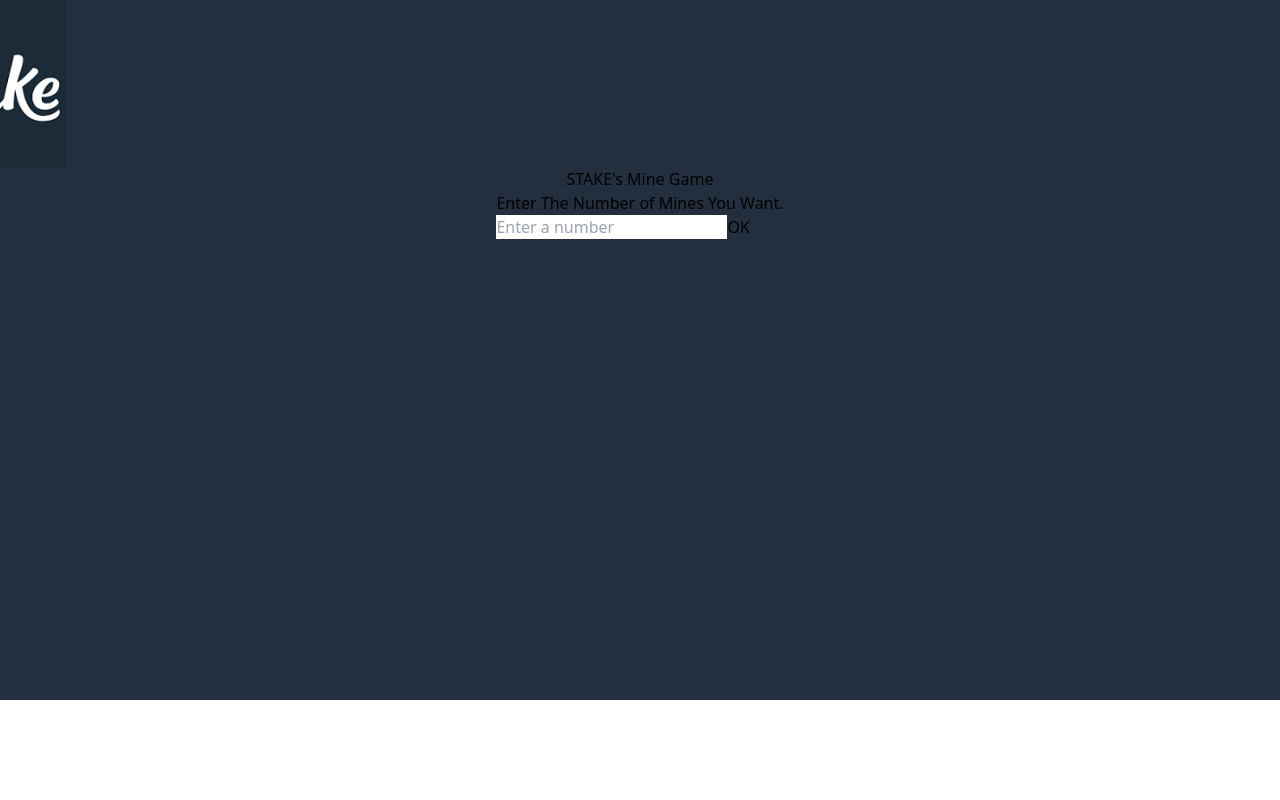
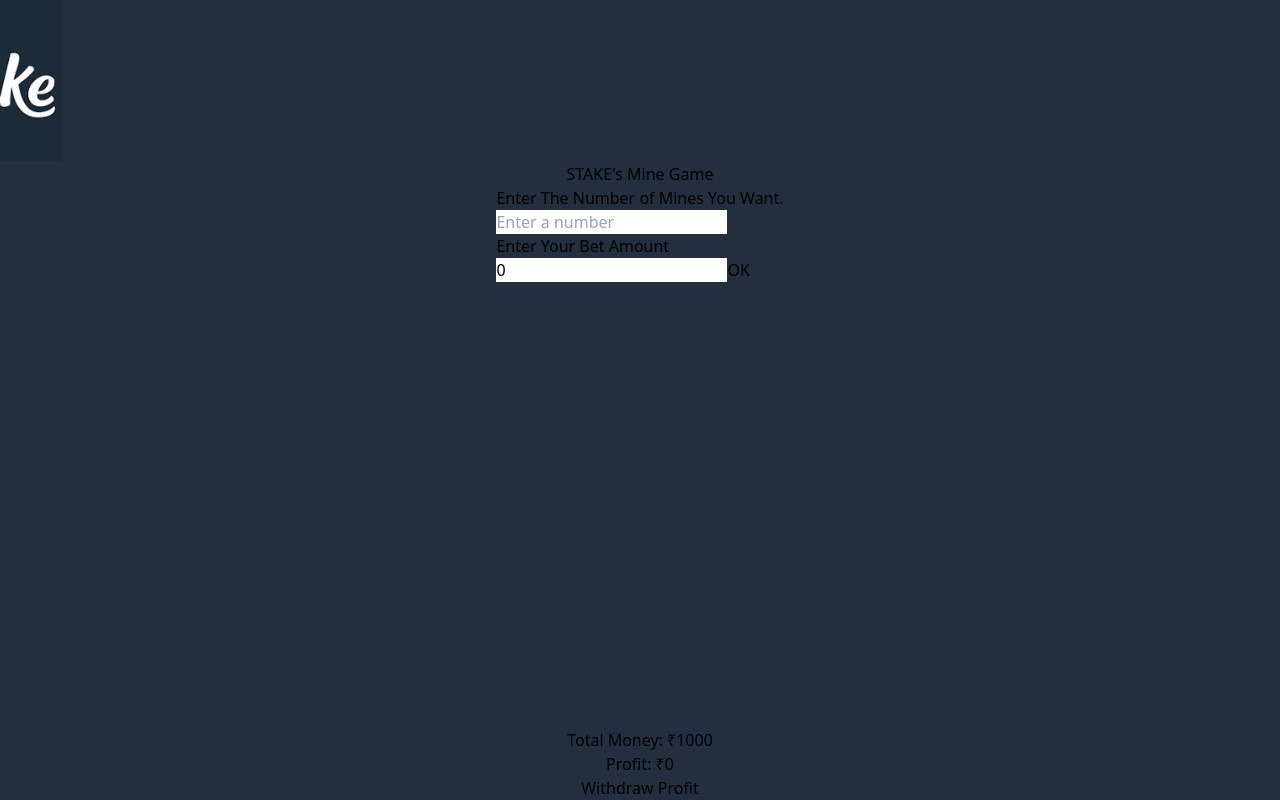
Before and after one commit to Rakshit412005/Stake-Mines-Game, a React (Vite) app in the folder StakeMinesGame/: page / in a window 1280 px wide. Both pictures are taken after a click on the button "OK". Built offline with nearby package versions, Linux system fonts and the light colour scheme.

Commit message:
added some spices.

```diff
--- a/StakeMinesGame/src/App.css
+++ b/StakeMinesGame/src/App.css
@@ -1,51 +1,45 @@
-.body{
+.body {
   background-color: #232f3e;
   display: flex;
   justify-content: space-evenly;
   align-items: center;
-  height: 700px;
+  height: 100vh;
   width: 100%;
   flex-direction: column;
 }
-.mainBox{
+
+.mainBox {
   height: 550px;
+  width: 550px;
+  background-size: cover;
+}
 
-  background-size: cover;
-  width:550px;
-}
-.smallBoxes{
-  /* background-image: url('images/diamond.jpg'); */
+.smallBoxes {
   background-size: cover;
   background-repeat: no-repeat;
+  cursor: pointer;
+}
 
+.stakeLogo {
+  height: 200px;
+  width: 200px;
+  background-image: url(images/stake.png);
+  background-repeat: no-repeat;
+  background-size: contain;
+}
 
+.sideStakeLogo {
+  margin-right: 1300px;
 }
-/* .testbox{
-  height: 100px;
-  width :100px;
-  background-image: url('images/Mine.png');
-  background-size: cover;
-  background-color: white;
-} */
 
- #numberInput{
-
- }
- .stakeLogo{
-    height: 200px;
-    width: 200px;
-    background-image: url(images/stake.png);
-    background-repeat: no-repeat;
-    background-size: contain;
-    /* margin-bottom: 300px; */
-
-  }
-  .sideStakeLogo{
-    margin-right: 1300px;
-
-
-  }
-
-.hide{
+.hide {
   display: none;
 }
+
+.message-box {
+  text-align: center;
+}
+
+.profit-box {
+  text-align: center;
+}
--- a/StakeMinesGame/src/App.jsx
+++ b/StakeMinesGame/src/App.jsx
@@ -1,95 +1,159 @@
-import { useState } from 'react'
-import './script.js'
-
-
-import './App.css'
+import { useState } from 'react';
+import './App.css';
 
 function App() {
-  var [hide,setHide]=useState(true)
-  const hideIt=()=>{
-    setHide(true)
-  }
-  const showIt=()=>{
-    setHide(false)
-  }
+  const [hide, setHide] = useState(true);
   const [value, setValue] = useState('');
   const [sideLogo, setSideLogo] = useState('');
+  const [mines, setMines] = useState([]);
+  const [clickedBoxes, setClickedBoxes] = useState(new Array(25).fill(false)); // Track clicked boxes
+  const [gameOver, setGameOver] = useState(false);
+  const [isGameLost, setIsGameLost] = useState(false); // Track if game is lost
+  const [betAmount, setBetAmount] = useState(0);
+  const [totalMoney, setTotalMoney] = useState(1000); // Starting money
+  const [profit, setProfit] = useState(0);
+  const [message, setMessage] = useState('');
+
+  const handleBetChange = (event) => {
+    setBetAmount(event.target.value);
+  };
 
   const handleChange = (event) => {
+    setValue(event.target.value);
+  };
 
+  const startGame = () => {
+    const numOfMines = parseInt(value);
+    const mineIndices = new Set();
+    while (mineIndices.size < numOfMines) {
+      const randomIndex = Math.floor(Math.random() * 25);
+      mineIndices.add(randomIndex);
+    }
+    setMines(Array.from(mineIndices));
+    setHide(false);
+    setSideLogo(true);
+    setGameOver(false);
+    setIsGameLost(false); // Reset game lost state
+    setProfit(0);
+    setMessage('');
+    setClickedBoxes(new Array(25).fill(false)); // Reset clicked boxes
+  };
 
-    setValue(event.target.value);
-    console.log(value);
+  const handleBoxClick = (index) => {
+    if (gameOver || clickedBoxes[index]) return;
 
+    const updatedClickedBoxes = [...clickedBoxes];
+    updatedClickedBoxes[index] = true;
+    setClickedBoxes(updatedClickedBoxes);
 
+    if (mines.includes(index)) {
+      setGameOver(true);
+      setIsGameLost(true); // Mark game as lost
+      setMessage(`Oops! You hit a mine. You lost ₹${betAmount}`);
+      setTotalMoney(totalMoney - betAmount);
+    } else {
+      setProfit(profit + betAmount * 0.5); // Increase profit with each correct click
+      setMessage(`Great! You found a diamond.`);
+    }
+  };
 
+  const handleWithdraw = () => {
+    setTotalMoney(totalMoney + profit);
+    setGameOver(true);
+    setMessage(`You withdrew ₹${profit}. Your total balance is ₹${totalMoney + profit}.`);
   };
-const unhideMainBox=()=>{
-  setHide(false);
-}
-const sideStakeLogo=()=>{
-  setSideLogo(true);
-}
 
-
+  const handleRestart = () => {
+    setHide(true); // Show input section again
+    setMessage('');
+    setProfit(0);
+    setClickedBoxes(new Array(25).fill(false)); // Reset clicked boxes
+  };
 
   return (
     <>
       <div className="body">
-    <div className={`stakeLogo ${sideLogo ? "sideStakeLogo":""}`}></div>
+        <div className={`stakeLogo ${sideLogo ? "sideStakeLogo" : ""}`}></div>
         <h1 className='text-white text-5xl font-bold mb-6'>STAKE's Mine Game</h1>
+
         <div id='enterNumBox' className={` ${!hide ? "hidden" : ""} flex justify-between items-center w-full h-32 flex-col  `}>
           <h1 className='text-white text-3xl font-bold'>Enter The Number of Mines You Want.</h1>
-     <input className='bg-blue-600 h-10 rounded-lg border-white text-white text-center border-2  '
+          <input
+            className='bg-blue-600 h-10 rounded-lg border-white text-white text-center border-2'
             id="numberInput"
             type="number"
             value={value}
-
             onChange={handleChange}
             placeholder="Enter a number"
           />
-            <button className='bg-blue-800 rounded-md h-8 w-14 border-white border-2 text-white' onClick={()=>{
-              unhideMainBox()
-              sideStakeLogo()
-            }} >OK</button>
+          <h1 className='text-white text-3xl font-bold'>Enter Your Bet Amount</h1>
+          <input
+            className='bg-blue-600 h-10 rounded-lg border-white text-white text-center border-2'
+            id="betInput"
+            type="number"
+            value={betAmount}
+            onChange={handleBetChange}
+            placeholder="Enter bet amount"
+          />
+          <button
+            className='bg-blue-800 rounded-md h-8 w-14 border-white border-2 text-white'
+            onClick={startGame}
+          >OK</button>
         </div>
 
-
-    <div className={`mainBox ${hide ? "hidden" : ""}  flex flex-wrap gap-3 justify-between mb-9`}  id='mainBox'>
-    <div className={`smallBoxes  h-24 w-24 bg-blue-800 rounded-xl  `} id="0"></div>
-    <div className='smallBoxes h-24 w-24 bg-blue-800 rounded-xl ' id="1"></div>
-<div className='smallBoxes h-24 w-24 bg-blue-800 rounded-xl ' id="2"></div>
-<div className='smallBoxes h-24 w-24 bg-blue-800 rounded-xl ' id="3"></div>
-<div className='smallBoxes h-24 w-24 bg-blue-800 rounded-xl ' id="4"></div>
-<div className='smallBoxes h-24 w-24 bg-blue-800 rounded-xl ' id="5"></div>
-<div className='smallBoxes h-24 w-24 bg-blue-800 rounded-xl ' id="6"></div>
-<div className='smallBoxes h-24 w-24 bg-blue-800 rounded-xl ' id="7"></div>
-<div className='smallBoxes h-24 w-24 bg-blue-800 rounded-xl ' id="8"></div>
-<div className='smallBoxes h-24 w-24 bg-blue-800 rounded-xl ' id="9"></div>
-<div className='smallBoxes h-24 w-24 bg-blue-800 rounded-xl ' id="10"></div>
-<div className='smallBoxes h-24 w-24 bg-blue-800 rounded-xl ' id="11"></div>
-<div className='smallBoxes h-24 w-24 bg-blue-800 rounded-xl ' id="12"></div>
-<div className='smallBoxes h-24 w-24 bg-blue-800 rounded-xl ' id="13"></div>
-<div className='smallBoxes h-24 w-24 bg-blue-800 rounded-xl ' id="14"></div>
-<div className='smallBoxes h-24 w-24 bg-blue-800 rounded-xl ' id="15"></div>
-<div className='smallBoxes h-24 w-24 bg-blue-800 rounded-xl ' id="16"></div>
-<div className='smallBoxes h-24 w-24 bg-blue-800 rounded-xl ' id="17"></div>
-<div className='smallBoxes h-24 w-24 bg-blue-800 rounded-xl ' id="18"></div>
-<div className='smallBoxes h-24 w-24 bg-blue-800 rounded-xl ' id="19"></div>
-<div className='smallBoxes h-24 w-24 bg-blue-800 rounded-xl ' id="20"></div>
-<div className='smallBoxes h-24 w-24 bg-blue-800 rounded-xl ' id="21"></div>
-<div className='smallBoxes h-24 w-24 bg-blue-800 rounded-xl ' id="22"></div>
-<div className='smallBoxes h-24 w-24 bg-blue-800 rounded-xl ' id="23"></div>
-<div className='smallBoxes h-24 w-24 bg-blue-800 rounded-xl ' id="24"></div>
+        <div className={`mainBox ${hide ? "hidden" : ""}  flex flex-wrap gap-3 justify-between mb-9`} id='mainBox'>
+          {clickedBoxes.map((clicked, index) => (
+            <div
+              key={index}
+              className={`smallBoxes h-24 w-24 bg-blue-800 rounded-xl flex justify-center items-center`}
+              onClick={() => handleBoxClick(index)}
+            >
+              {clicked && (mines.includes(index) ?
+                <img src="./src/images/Mine.png" alt="Mine" className="h-full w-full" /> :
+                <img src="./src/images/diamond.jpg" alt="Diamond" className="h-full w-full" />)}
+            </div>
+          ))}
         </div>
 
+        {gameOver && isGameLost && (
+          <div className="message-box">
+            <h2 className="text-white text-2xl">{message}</h2>
+            <button
+              className="bg-red-600 text-white mt-4 py-2 px-4 rounded"
+              onClick={handleRestart}
+            >
+              Restart Game
+            </button>
           </div>
+        )}
 
+        {gameOver && !isGameLost && (
+          <div className="message-box">
+            <h2 className="text-white text-2xl">{message}</h2>
+            <button
+              className="bg-green-600 text-white mt-4 py-2 px-4 rounded"
+              onClick={handleWithdraw}
+            >
+              Withdraw Profit
+            </button>
+          </div>
+        )}
 
-
-
+        {!gameOver && !hide && (
+          <div className="profit-box">
+            <h2 className="text-white text-2xl">Total Money: ₹{totalMoney}</h2>
+            <h2 className="text-white text-2xl">Profit: ₹{profit}</h2>
+            <button
+              className="bg-green-600 text-white mt-4 py-2 px-4 rounded"
+              onClick={handleWithdraw}
+            >
+              Withdraw Profit
+            </button>
+          </div>
+        )}
+      </div>
     </>
-  )
+  );
 }
 
-export default App
+export default App;
```
Lines whose indentation alone changed are shown as unchanged.
